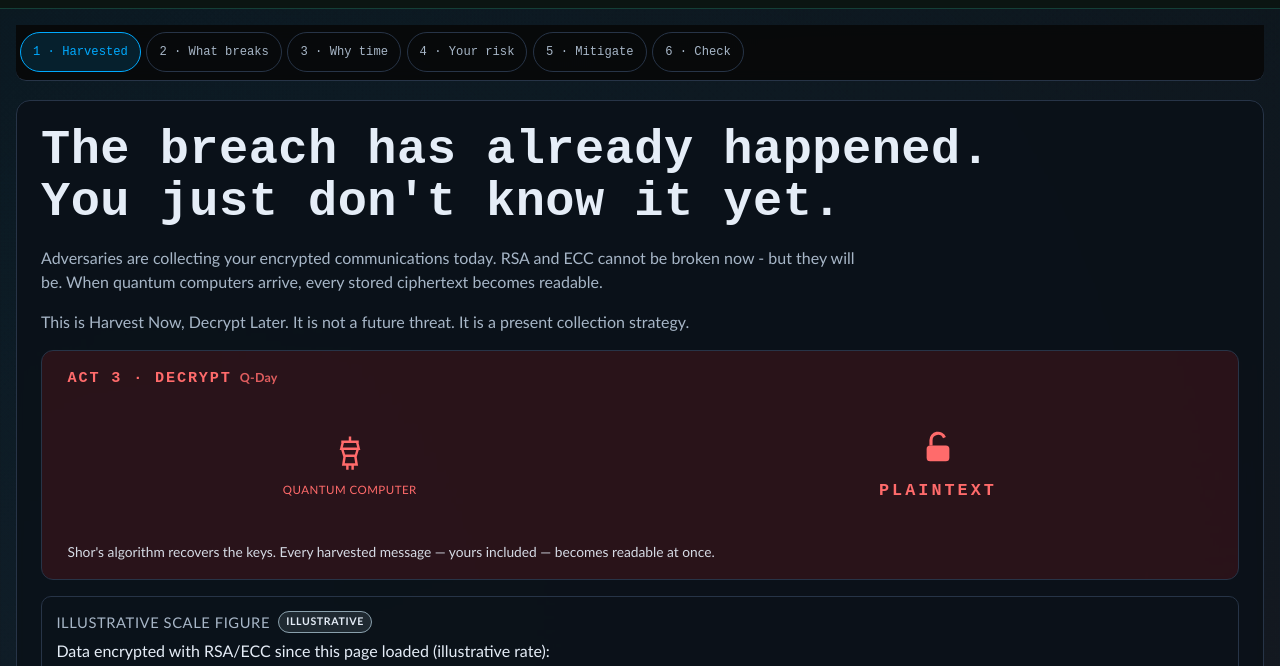
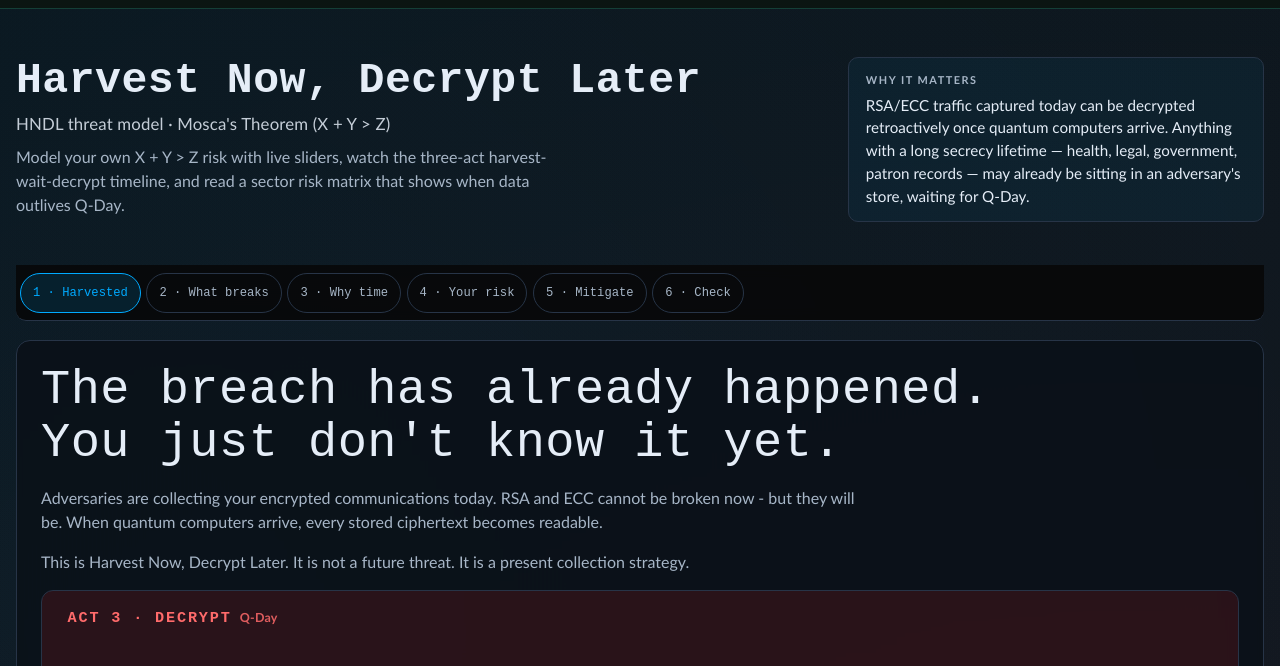
Before and after one commit to systemslibrarian/crypto-lab-harvest-vault, a website built with Vite: page index.html in a window 1280 px wide. Shown: the part 55-721 px from the top of the page. Built offline with nearby package versions, Linux system fonts and the light colour scheme.

Commit message:
feat: standardize hero header to fleet cl-hero standard
Add the shared two-column cl-hero (title + spec subtitle + one-line
description on the left, "Why it matters" box on the right) at the top of
<main>. The single <h1> is now the hero title "Harvest Now, Decrypt Later";
the former narrative <h1> ("The breach has already happened...") is demoted
to a styled <p class="hero-headline"> so the page keeps exactly one <h1>.

Managed cl-hero CSS block mapped to this lab's theme vars
(--muted for dim text, --line for border, --harvest for accent tint) so it
passes axe contrast in both dark and light themes. Chrome/layout only; no
crypto or content changes.

Co-Authored-By: Claude Opus 4.8 <noreply@anthropic.com>

```diff
--- a/src/main.ts
+++ b/src/main.ts
@@ -848,9 +848,20 @@ function renderApp(): void {
     }</button>
 
     <main>
+      <header class="cl-hero">
+        <div class="cl-hero-main">
+          <h1 class="cl-hero-title">Harvest Now, Decrypt Later</h1>
+          <p class="cl-hero-sub">HNDL threat model · Mosca's Theorem (X + Y &gt; Z)</p>
+          <p class="cl-hero-desc">Model your own X + Y &gt; Z risk with live sliders, watch the three-act harvest-wait-decrypt timeline, and read a sector risk matrix that shows when data outlives Q-Day.</p>
+        </div>
+        <aside class="cl-hero-why" aria-label="Why it matters">
+          <span class="cl-hero-why-label">WHY IT MATTERS</span>
+          <p class="cl-hero-why-text">RSA/ECC traffic captured today can be decrypted retroactively once quantum computers arrive. Anything with a long secrecy lifetime — health, legal, government, patron records — may already be sitting in an adversary's store, waiting for Q-Day.</p>
+        </aside>
+      </header>
       ${createProgressNav()}
       <section class="panel hero-panel" id="threat">
-        <h1>The breach has already happened.<br/>You just don't know it yet.</h1>
+        <p class="hero-headline">The breach has already happened.<br/>You just don't know it yet.</p>
         <p class="lead">Adversaries are collecting your encrypted communications today. RSA and ECC cannot be broken now - but they will be. When quantum computers arrive, every stored ciphertext becomes readable.</p>
         <p class="lead">This is Harvest Now, Decrypt Later. It is not a future threat. It is a present collection strategy.</p>
 
--- a/src/style.css
+++ b/src/style.css
@@ -145,6 +145,16 @@ p {
   gap: 1rem;
   min-height: 88vh;
   align-content: center;
+}
+
+/* Narrative opening line inside the hero panel. Demoted from <h1> to a <p> so the
+   page keeps exactly one <h1> (the cl-hero title); retains its display weight. */
+.hero-headline {
+  font-family: var(--mono);
+  font-size: clamp(1.95rem, 3.8vw, 3.9rem);
+  line-height: 1.08;
+  letter-spacing: 0.01em;
+  color: var(--text);
 }
 
 .lead {
@@ -1779,3 +1789,16 @@ html[data-theme='light'] .act-3 {
     flex-wrap: wrap;
   }
 }
+
+/* BEGIN cl-hero standard — managed, keep in sync across fleet */
+/* This lab's theme vars: --muted (dim text), --line (border), --harvest (accent). */
+.cl-hero{display:flex;align-items:flex-start;justify-content:space-between;gap:clamp(1rem,4vw,3rem);flex-wrap:wrap;margin:clamp(1rem,3vw,2rem) 0 1.5rem;}
+.cl-hero-main{flex:1 1 22rem;min-width:min(100%,20rem);}
+.cl-hero-title{margin:0;font-size:clamp(1.6rem,3.8vw,2.7rem);font-weight:700;line-height:1.1;letter-spacing:.01em;font-family:var(--mono);color:var(--text);}
+.cl-hero-sub{margin:.4rem 0 0;font-size:clamp(.9rem,1.6vw,1.05rem);letter-spacing:.01em;opacity:.85;color:var(--text);}
+.cl-hero-desc{margin:.55rem 0 0;font-size:1rem;line-height:1.5;color:var(--muted);max-width:60ch;}
+.cl-hero-why{flex:0 1 min(40%,26rem);min-width:min(100%,15rem);border:1px solid var(--line);border-radius:10px;padding:.85rem 1.05rem;background:color-mix(in oklab,var(--harvest) 6%,transparent);}
+.cl-hero-why-label{display:block;font-size:.68rem;font-weight:700;letter-spacing:.14em;color:var(--muted);}
+.cl-hero-why-text{margin:.35rem 0 0;font-size:.95rem;line-height:1.5;color:var(--text);}
+@media (max-width:640px){.cl-hero{flex-direction:column;}.cl-hero-why{flex-basis:auto;width:100%;}}
+/* END cl-hero standard */
```
